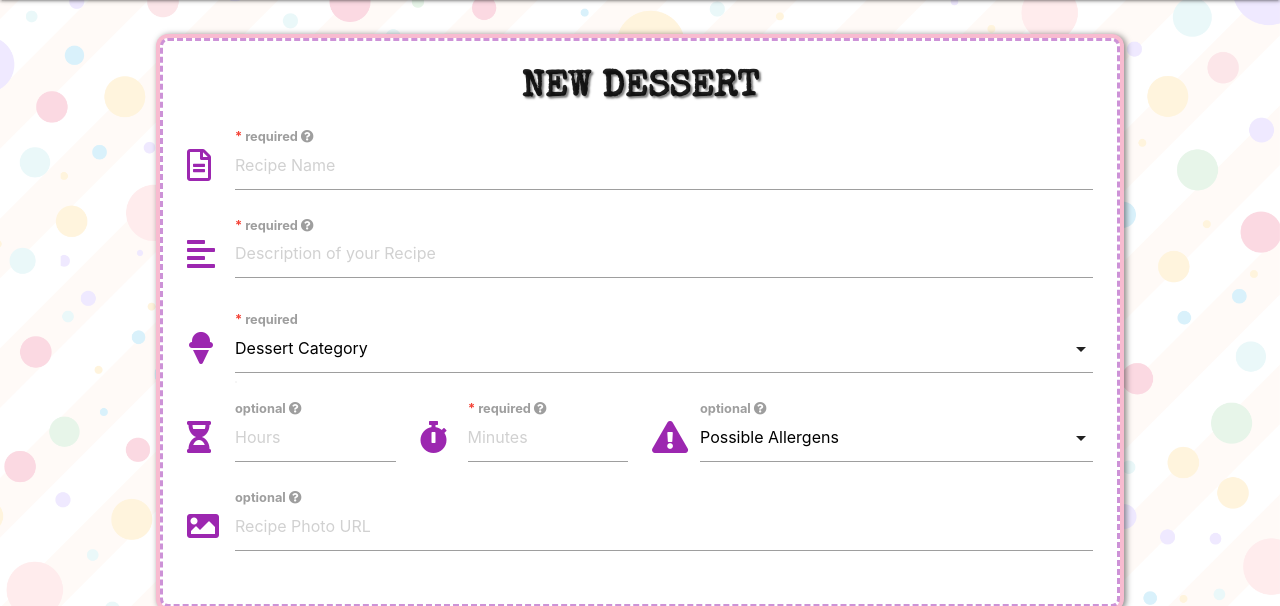
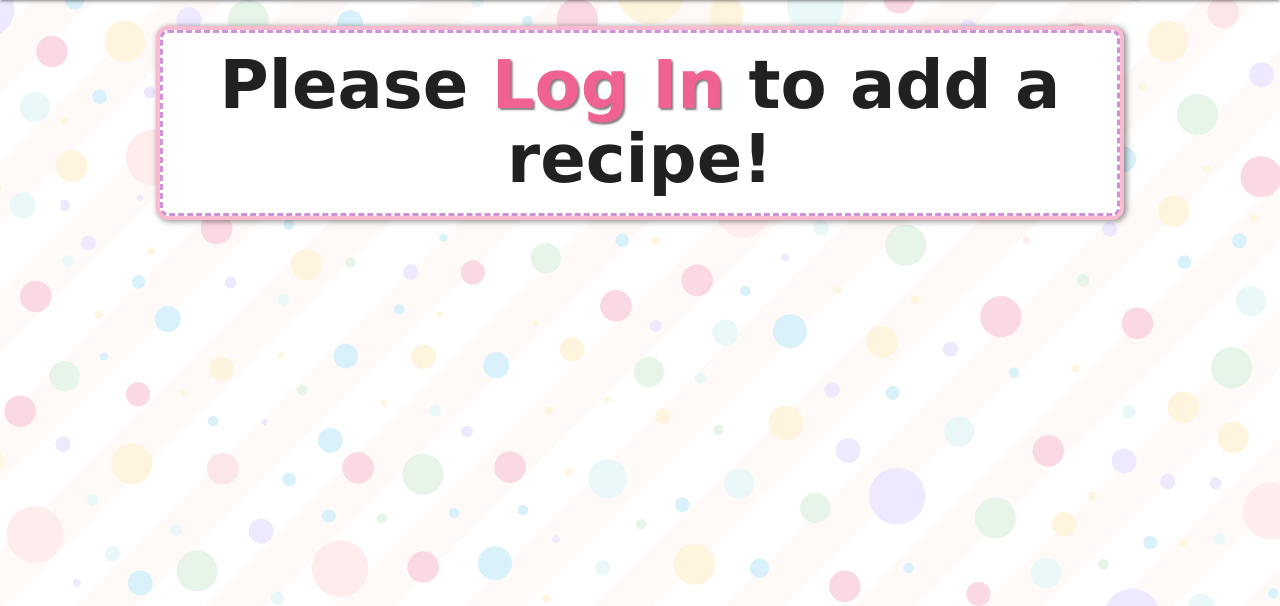
Before and after one commit to TravelTimN/ci-milestone04-dcd, a Flask app: page /desserts/new in a window 1280 px wide. Shown: the part 66-672 px from the top of the page. Run offline with Flask 2, Linux system fonts and the light colour scheme; a database or web service that is not in the repository returns one stand-in record (values such as "Sample title"); some libraries are stand-ins or nearby versions; some web fonts are replaced.

Commit message:
Defensive Programming to disallow brute-forcing url path

```diff
--- a/app/templates/desserts_new.html
+++ b/app/templates/desserts_new.html
@@ -2,6 +2,8 @@
 {% block title %}Delicious Dessert in Progress | {% endblock %}
 {% block content %}
 
+{% if session.user %}
+<!-- user must be logged in -->
 <form action="{{ url_for('recipes.desserts_new') }}" method="POST">
 
     <div class="container-75">
@@ -336,5 +338,17 @@
     </div>
 
 </form>
+{% else %}
+<!-- user is not logged-in -->
+<div class="container-75 white recipe-card">
+    <h1 class="center-align bold font-cabin-sketch">
+        Please
+        <a class="pink-text text-lighten-2 text-shadow-2" href="{{ url_for('users.login') }}">
+            Log In
+        </a>
+        to add a recipe!
+    </h1>
+</div>
+{% endif %}
 
 {% endblock %}
```
